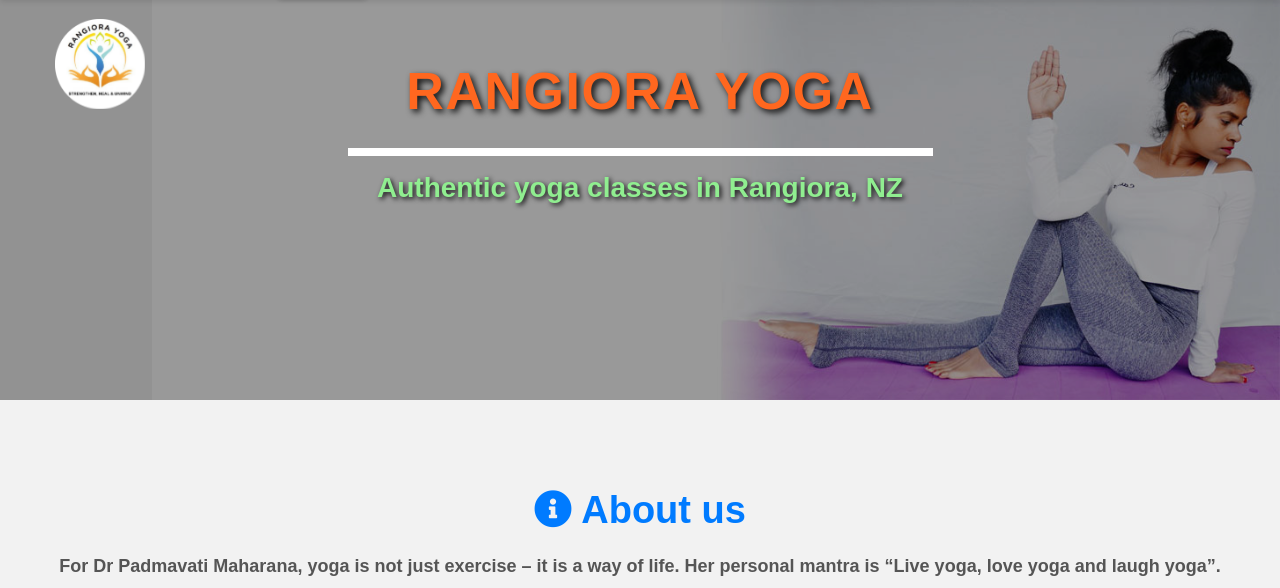
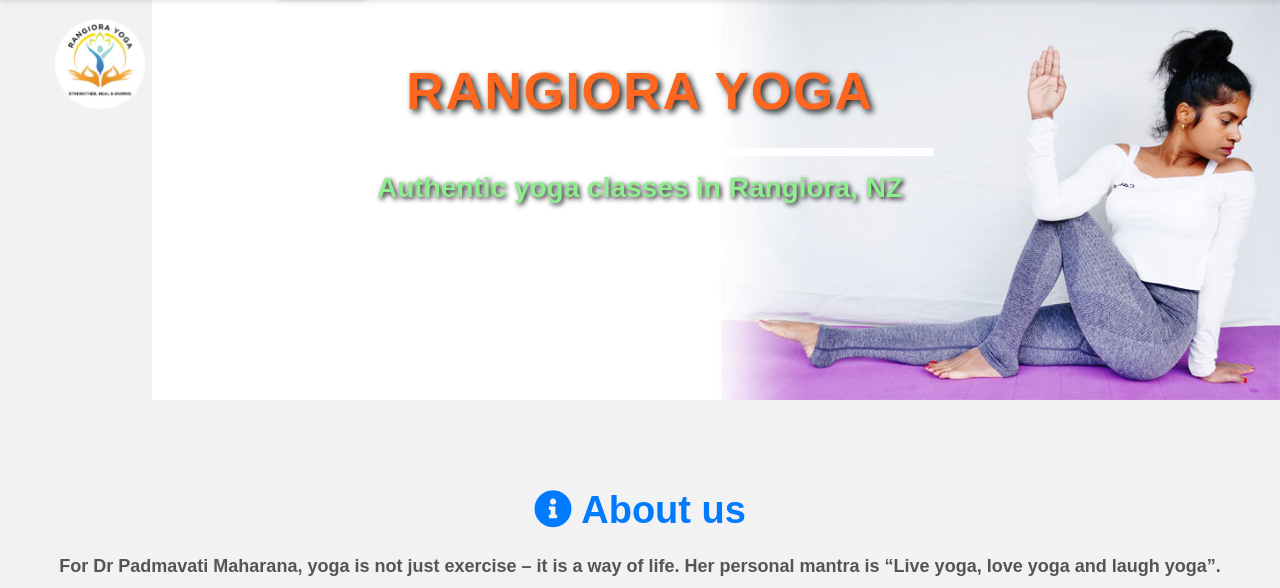
Before and after one commit to rmoharana038/rangiorayoga, a PHP site: page /index.html in a window 1280 px wide. Shown: the part 36-624 px from the top of the page. Run offline with PHP 8.4, Linux system fonts and the light colour scheme.

Commit message:
feat: Homepage Banner Overlay Removal

```diff
--- a/assets/css/style.css
+++ b/assets/css/style.css
@@ -169,7 +169,7 @@ main {
     left: 0;
     width: 100%;
     height: 100%;
-    background-color: rgba(0, 0, 0, 0.4); /* Adjust opacity as needed */
+    /* background-color: rgba(0, 0, 0, 0.4); Removed gray overlay */
     z-index: -1;
 }
 
```
